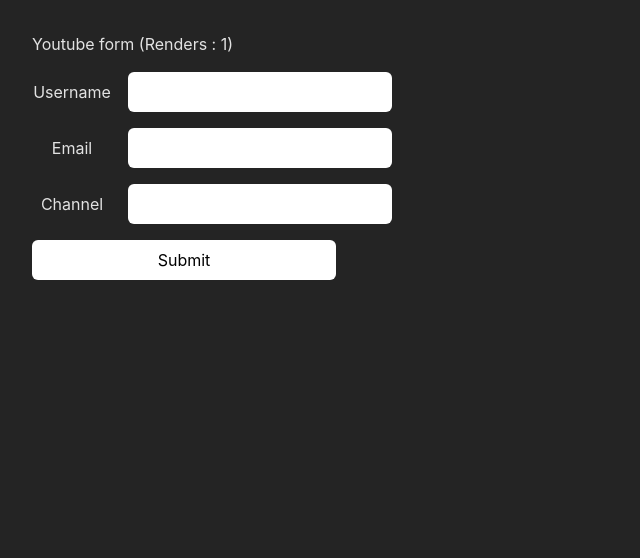
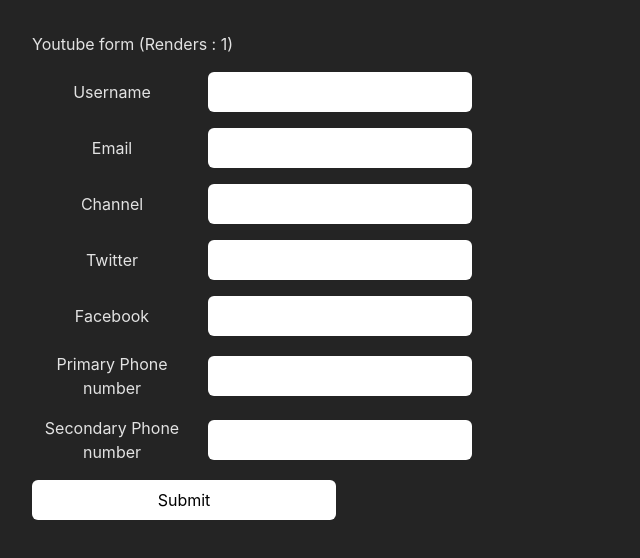
Before and after one commit to darshiljani/react-hook-form-demo, a React (Vite) app: page / in a window 1280 px wide. Shown: the top 558 px of the page, without its empty margins (0-640 px from the left). Built offline with nearby package versions, Linux system fonts and the light colour scheme; no server answers.

Commit message:
array data handling

```diff
--- a/src/components/YoutubeForm.tsx
+++ b/src/components/YoutubeForm.tsx
@@ -1,10 +1,16 @@
-import { useForm } from "react-hook-form";
+import { useForm, useFieldArray } from "react-hook-form";
 import { DevTool } from "@hookform/devtools";
 
 type FormValues = {
   username: string;
   email: string;
   channel: string;
+  social: {
+    twitter: string;
+    facebook: string;
+  };
+  phonenumbers: string[];
+  phNumbers: { number: string }[];
 };
 
 function YoutubeForm() {
@@ -18,6 +24,12 @@
         username: data.username,
         email: data.email,
         channel: "",
+        social: {
+          twitter: "",
+          facebook: "",
+        },
+        phonenumbers: ["", ""],
+        phNumbers: [{ number: "" }],
       };
     },
   });
@@ -38,7 +50,7 @@
       >
         <h3 className="text-start">Youtube form (Renders : {renderCount})</h3>
         <div className="flex items-center gap-4">
-          <label htmlFor="username" className="w-20">
+          <label htmlFor="username" className="w-40">
             Username
           </label>
           <input
@@ -52,7 +64,7 @@
         </div>
 
         <div className="flex items-center gap-4">
-          <label htmlFor="email" className="w-20">
+          <label htmlFor="email" className="w-40">
             Email
           </label>
           <input
@@ -84,7 +96,7 @@
         </div>
 
         <div className="flex items-center gap-4">
-          <label htmlFor="channel" className="w-20">
+          <label htmlFor="channel" className="w-40">
             Channel
           </label>
           <input
@@ -96,6 +108,63 @@
           ></input>
           <span className="error">{errors.channel?.message}</span>
         </div>
+
+        <div className="flex items-center gap-4">
+          <label htmlFor="twitter" className="w-40">
+            Twitter
+          </label>
+          <input
+            type="text"
+            id="twitter"
+            {...register("social.twitter", {
+              required: "Twitter username is required!",
+            })}
+          ></input>
+          <span className="error">{errors.social?.twitter?.message}</span>
+        </div>
+
+        <div className="flex items-center gap-4">
+          <label htmlFor="facebook" className="w-40">
+            Facebook
+          </label>
+          <input
+            type="text"
+            id="facebook"
+            {...register("social.facebook", {
+              required: "Facebook username is required!",
+            })}
+          ></input>
+          <span className="error">{errors.social?.facebook?.message}</span>
+        </div>
+
+        <div className="flex items-center gap-4">
+          <label htmlFor="primary-phone" className="w-40">
+            Primary Phone number
+          </label>
+          <input
+            type="text"
+            id="primary-phone"
+            {...register("phonenumbers.0", {
+              required: "Primary phone number is required!",
+            })}
+          ></input>
+          <span className="error">{errors?.phonenumbers?.[0]?.message}</span>
+        </div>
+
+        <div className="flex items-center gap-4">
+          <label htmlFor="secondary-phone" className="w-40">
+            Secondary Phone number
+          </label>
+          <input
+            type="text"
+            id="secondary-phone"
+            {...register("phonenumbers.1", {
+              required: "Secondary phone number is required!",
+            })}
+          ></input>
+          <span className="error">{errors?.phonenumbers?.[1]?.message}</span>
+        </div>
+
         <button type="submit" className="bg-white text-black w-1/4">
           Submit
         </button>
```
